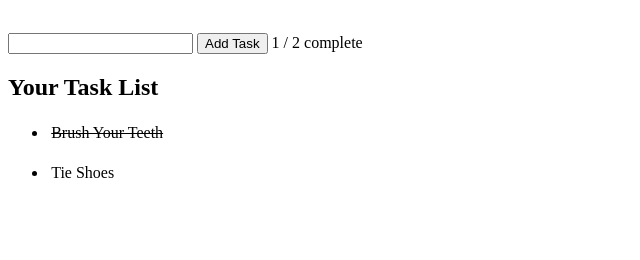
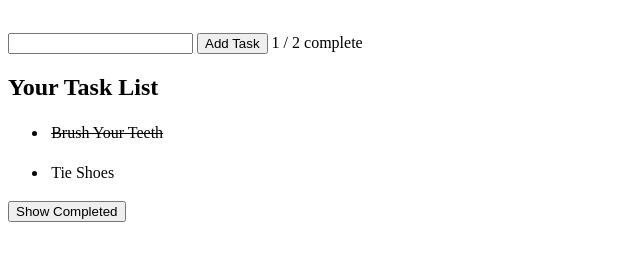
Before and after one commit to haworku/angular-todo, a website: page index.html in a window 1280 px wide. Shown: the part 104-364 px from the top of the page, without its empty margins (0-640 px from the left). Drawn offline with Linux system fonts and the light colour scheme.

Commit message:
Add Show/Hide completed toggle button

```diff
--- a/index.html
+++ b/index.html
@@ -26,6 +26,7 @@
       <ul ng-repeat="task in todoController.tasks">
         <li ng-class= "{'strikethrough': task.complete }"ng-click="todoController.complete($index)" ng-bind-template= "{{task.name}}">  </li>
       </ul>
+        <button ng-click= "todoController.add()"> Show Completed </button>
     </div>
 
     <script src="./bower_components/angular/angular.min.js"></script>
```
